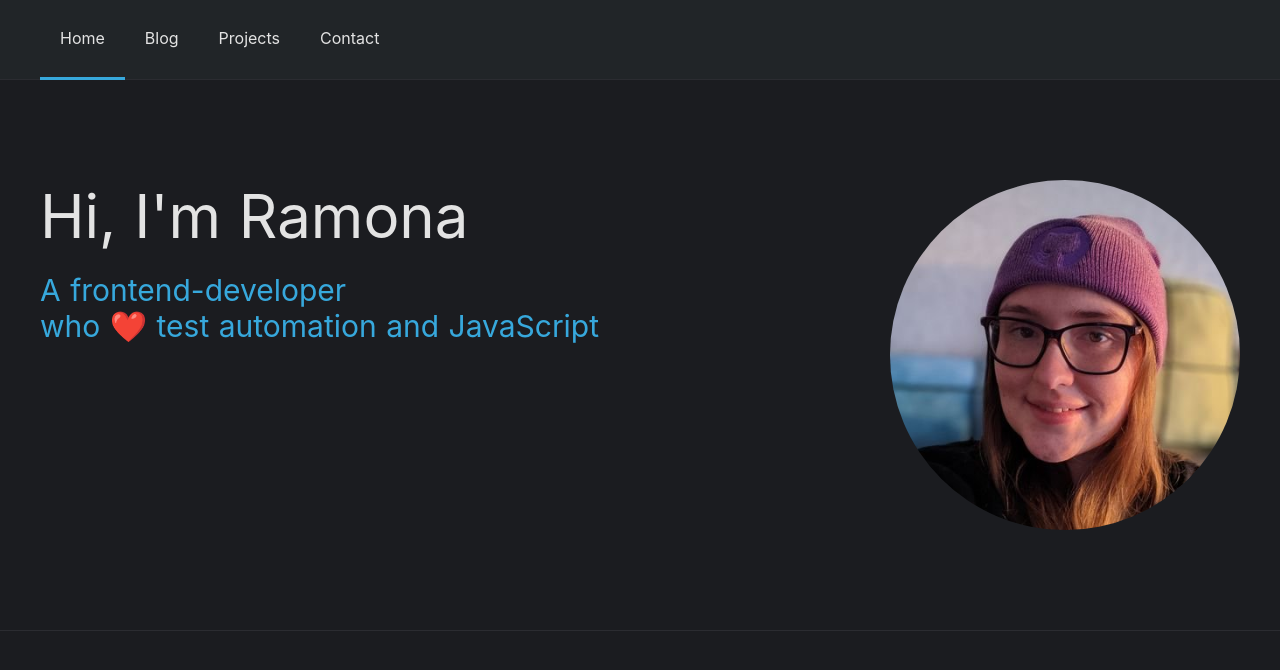
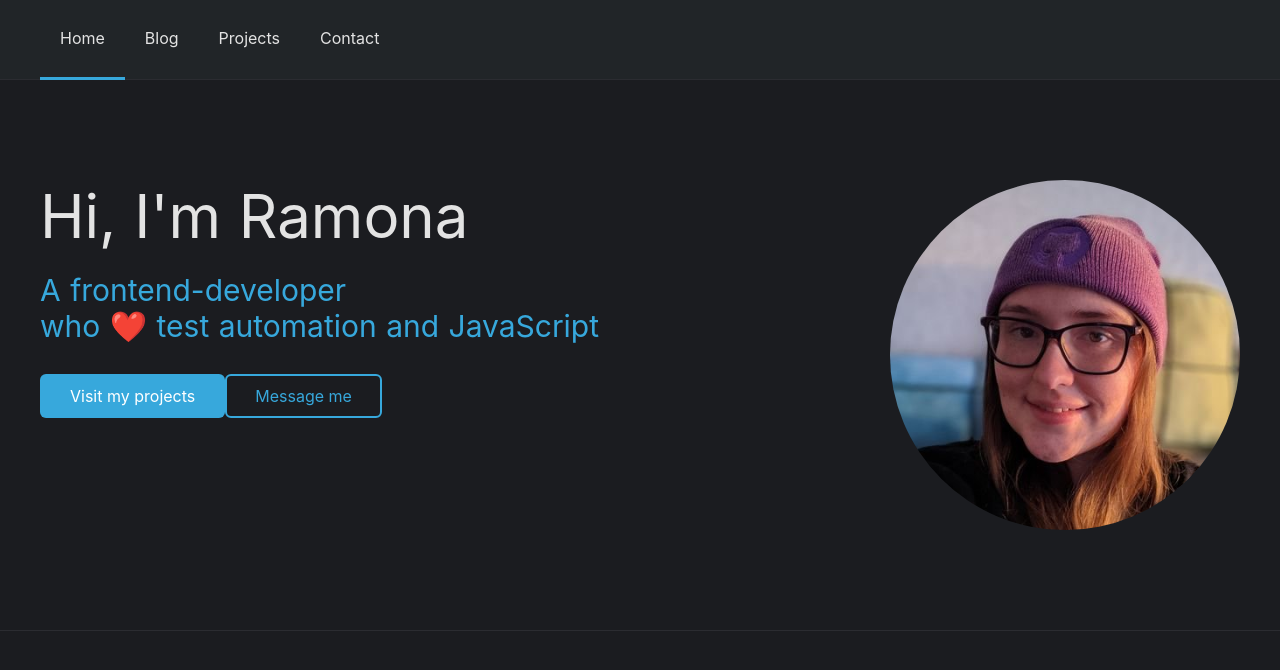
Before and after one commit to leichteckig/nuxt-leichteckig, a Nuxt app: page / in a window 1280 px wide. Shown: the top 670 px of the page. Built offline with nearby package versions, Linux system fonts and the light colour scheme.

Commit message:
Implement button

```diff
--- /dev/null
+++ b/components/Button.vue
@@ -0,0 +1,44 @@
+<template>
+  <button
+    class="button"
+    :class="[ 'button--' + variant ]">
+    <slot></slot>
+  </button>
+</template>
+
+<script>
+export default {
+  name: 'Button',
+
+  props: {
+    variant: {
+      type: String,
+      default: 'default',
+      required: false
+    }
+  }
+}
+</script>
+
+<style scoped>
+.button {
+  display: inline-block;
+  border-radius: 6px;
+  color: #fff;
+  text-decoration: none;
+  background-color: var(--color-primary);
+  font-family: var(--font-family-default);
+  font-size: 16px;
+  border: 0;
+  padding: 12px 30px;
+  cursor: pointer;
+}
+
+.button--secondary {
+  background-color: transparent;
+  border: 2px solid var(--color-primary);
+  color: var(--color-primary);
+  padding: 10px 28px;
+}
+
+</style>
--- a/layouts/default.vue
+++ b/layouts/default.vue
@@ -46,33 +46,4 @@ body {
   box-sizing: border-box;
   margin: 0;
 }
-
-.button--green {
-  display: inline-block;
-  border-radius: 4px;
-  border: 1px solid #3b8070;
-  color: #3b8070;
-  text-decoration: none;
-  padding: 10px 30px;
-}
-
-.button--green:hover {
-  color: #fff;
-  background-color: #3b8070;
-}
-
-.button--grey {
-  display: inline-block;
-  border-radius: 4px;
-  border: 1px solid #35495e;
-  color: #35495e;
-  text-decoration: none;
-  padding: 10px 30px;
-  margin-left: 15px;
-}
-
-.button--grey:hover {
-  color: #fff;
-  background-color: #35495e;
-}
 </style>
--- a/pages/index.vue
+++ b/pages/index.vue
@@ -4,6 +4,8 @@
       <div class="hero__text">
         <h1 class="hero__title">Hi, I'm Ramona</h1>
         <h2 class="hero__sub-title">A frontend-developer<br> who ❤️ test automation and JavaScript</h2>
+        <Button>Visit my projects</Button>
+        <Button variant="secondary">Message me</Button>
       </div>
 
       <img class="hero__image" src="/moe.jpg">
@@ -63,6 +65,7 @@ export default {}
 .hero__sub-title {
   font-size: 30px;
   font-weight: normal;
+  margin-bottom: 30px;
   color: var(--color-primary);
 }
 
```
